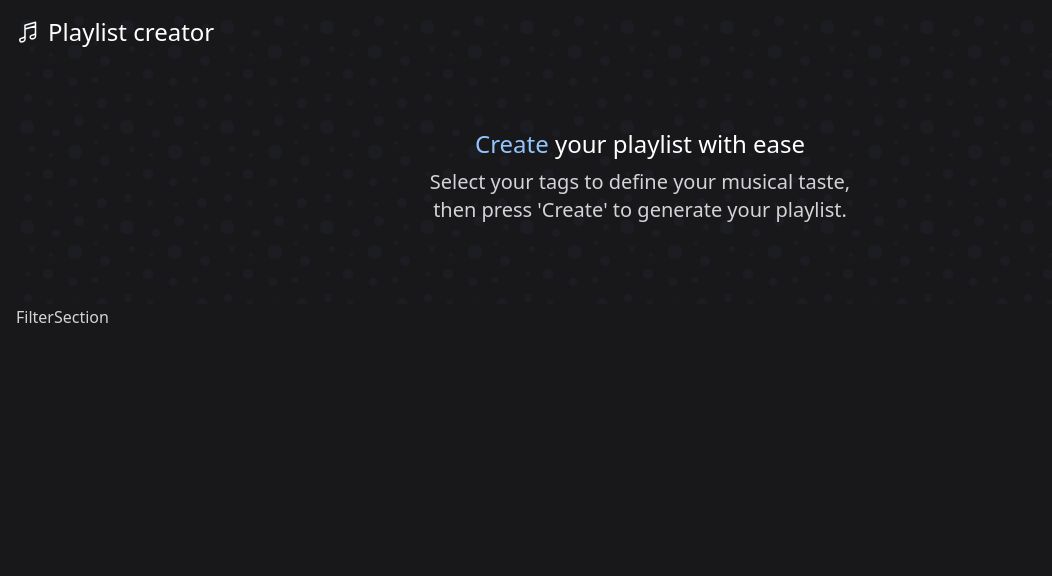
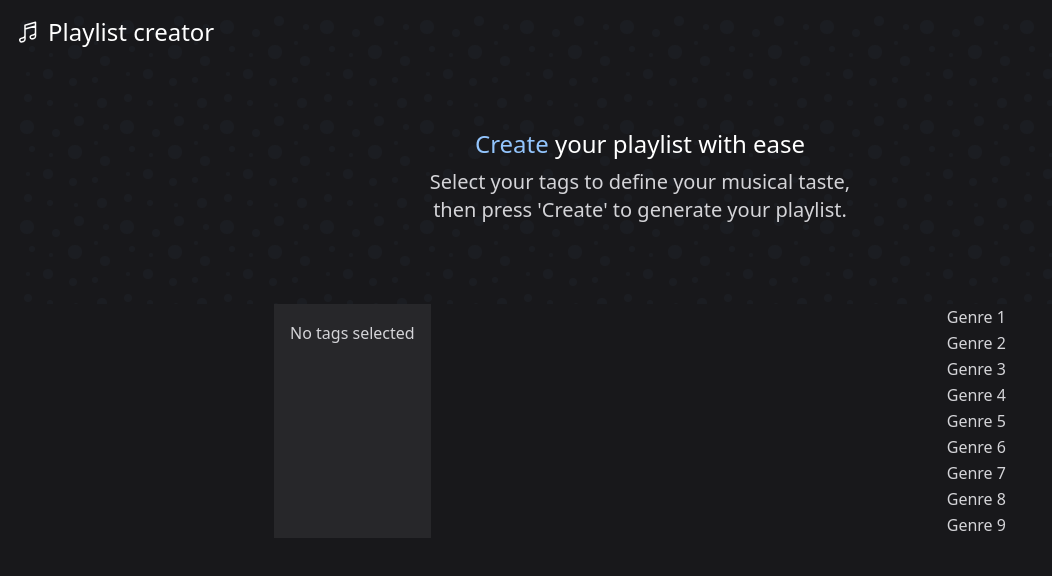
Before and after one commit to NikoSoder/music-playlist-creator, a React (Vite) app: page / in a window 1280 px wide. Shown: the top 576 px of the page, without its empty margins (0-1052 px from the left). Built offline with nearby package versions, Linux system fonts and the light colour scheme.

Commit message:
Add remove and add to active tags functionality

```diff
--- a/src/components/FilterSection.tsx
+++ b/src/components/FilterSection.tsx
@@ -1,5 +1,60 @@
+import { useState } from "react";
+import { XMarkIcon } from "@heroicons/react/24/outline";
+
 const FilterSection = () => {
-  return <section className="container mx-auto">FilterSection</section>;
+  const [activeTags, setActiveTags] = useState<string[]>([]);
+  const [genres, setGenres] = useState([
+    "Genre 1",
+    "Genre 2",
+    "Genre 3",
+    "Genre 4",
+    "Genre 5",
+    "Genre 6",
+    "Genre 7",
+    "Genre 8",
+    "Genre 9",
+  ]);
+
+  const addToActiveTags = (genre: string) => {
+    // if tag is not already chosen
+    if (!activeTags.includes(genre)) {
+      setActiveTags([...activeTags, genre]);
+    }
+  };
+
+  const removeFromActiveTags = (genre: string) => {
+    setActiveTags((state) => state.filter((item) => item !== genre));
+  };
+
+  return (
+    <section className="container mx-auto">
+      <section className="flex justify-around">
+        {/* active tags */}
+        <ul className="flex max-w-sm flex-wrap gap-4 bg-zinc-800 p-4">
+          {activeTags.length ? (
+            activeTags.map((tag) => (
+              <li className="flex bg-zinc-900" key={Math.random()}>
+                <p>{tag}</p>
+                <button onClick={() => removeFromActiveTags(tag)}>
+                  <XMarkIcon className="h-6 w-6" />
+                </button>
+              </li>
+            ))
+          ) : (
+            <li>No tags selected</li>
+          )}
+        </ul>
+        {/* choose genre */}
+        <ul>
+          {genres.map((genre) => (
+            <li key={genre}>
+              <button onClick={() => addToActiveTags(genre)}>{genre}</button>
+            </li>
+          ))}
+        </ul>
+      </section>
+    </section>
+  );
 };
 
 export default FilterSection;
```
